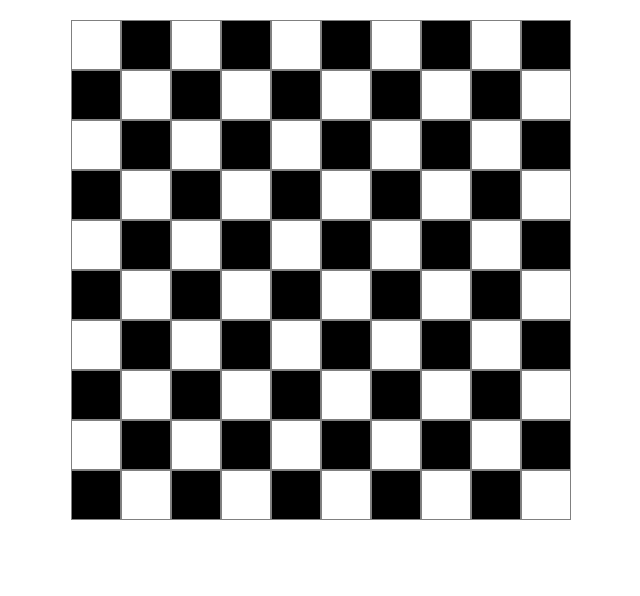
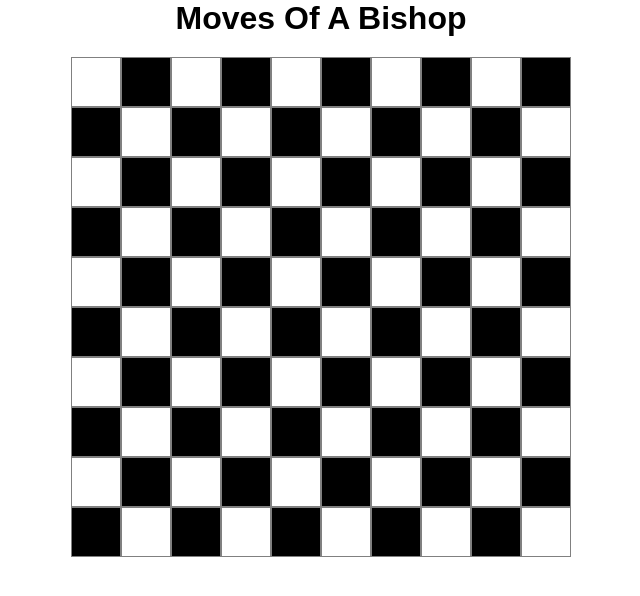
Before and after one commit to meghnavarma0/bishop-moves, a website built with Parcel: page index.html in a window 1280 px wide. Shown: the whole page, without its empty margins (319-959 px from the left). Built offline with nearby package versions, Linux system fonts and the light colour scheme.

Commit message:
added title

```diff
--- a/index.html
+++ b/index.html
@@ -1,16 +1,13 @@
 <!DOCTYPE html>
 <html>
-
   <head>
-	<title>Parcel Sandbox</title>
+    <title>Bishop Moves</title>
     <meta charset="UTF-8" />
   </head>
 
   <body>
-	<div id="app"></div>
+    <h1 style="text-align: center">Moves Of A Bishop</h1>
     <div class="grid"></div>
-	<script src="src/index.js">
-	</script>
+    <script src="src/index.js"></script>
   </body>
-
 </html>
```
Lines whose indentation alone changed are shown as unchanged.
